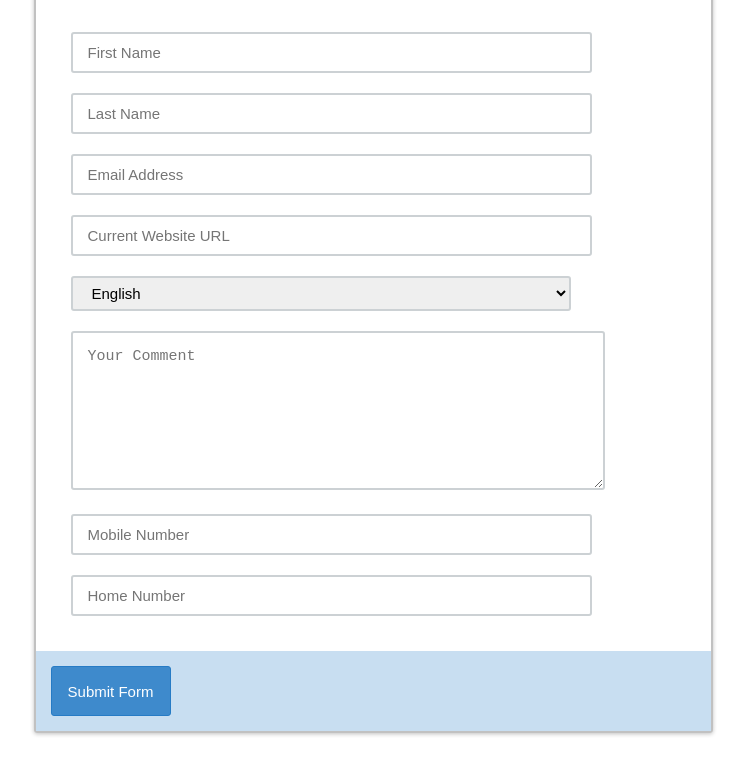
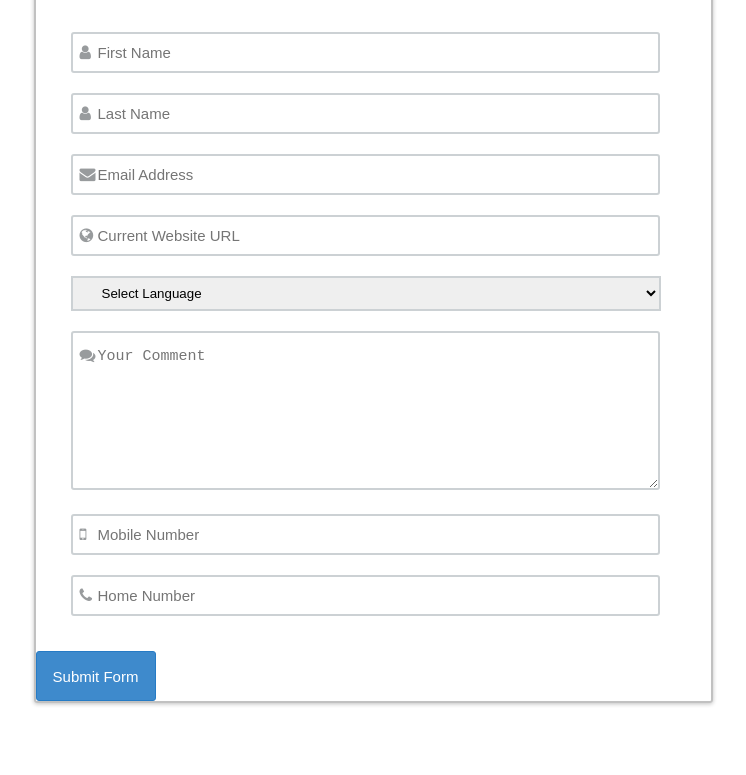
Before and after one commit to BradleyNR/3.1-daily, a plain HTML site: page index.html in a window 1280 px wide. Shown: the part 155-930 px from the top of the page, without its empty margins (267-1013 px from the left). After the commit the page ends 908 px from the top, so only its background shows below. Drawn offline with Linux system fonts and the light colour scheme.

Commit message:
completed

```diff
--- a/main.js
+++ b/main.js
@@ -111,6 +111,9 @@ if (formData[i].type === 'text' || formData[i].type === 'tel' || formData[i].typ
 var newInput = document.createElement(formData[i].type);
 var optionsSelect = formData[i].options;
 var backgroundImageFa = formData[i].icon; //might not need
+var optionPlaceholder = document.createElement('option');
+newInput.appendChild(optionPlaceholder);
+optionPlaceholder.textContent = formData[4].label;
 
 //dropdown menu
 for (x = 0; x < optionsSelect.length; x++) {
@@ -123,13 +126,15 @@ for (x = 0; x < optionsSelect.length; x++) {
 }
 //creating forms
 newInput.placeholder = formData[i].label;
-
+//appends input
 mainContainer.appendChild(newInput);
 
-var createImage = document.createElement('i');
+var imageIcons = document.createElement('i');
+//appends Img tags and sets classes
+imageIcons.className = 'fa ' + backgroundImageFa;
+mainContainer.appendChild(imageIcons);
 
-newInput.appendChild(createImage);
-
+// var imgTags = document.querySelector('Img');
 
 
 }
--- a/styles.css
+++ b/styles.css
@@ -25,25 +25,32 @@
   padding: 25px;
 }
 
-.wrapper .fields input,
-.wrapper .fields textarea,
-.wrapper .fields select
- {
-  padding-left: 15px;
+.wrapper .fields input, .wrapper .fields textarea {
+  padding-left: 25px;
   width: 500px;
   height: 35px;
   border: 2px solid #CCD1D4;
   border-radius: 3px;
   margin: 10px;
   font-size: 15px;
+  padding-right: 60px;
+}
+
+.wrapper .fields select {
+  padding-left: 25px;
+  height: 35px;
+  border: 2px solid #CCD1D4;
+  margin: 10px;
+  width: 590px;
 }
 
 .wrapper .fields textarea {
   height: 125px;
   padding: 15px;
+  padding-right: 60px;
 }
 
-.wrapper .footer {
+.wrapper .field .wrapper .footer {
   background-color: #C8DEF1;
   padding: 15px;
 }
@@ -57,3 +64,18 @@
   border-radius: 3px;
   font-size: 15px;
 }
+
+i {
+  position: relative;
+  right: 590px;
+  color: #989B9D;
+}
+
+#fields>i.fa.fa-comments {
+  bottom: 139px;
+  right: 590px;
+}
+
+#fields>textarea {
+  padding-left: 25px;
+}
```
